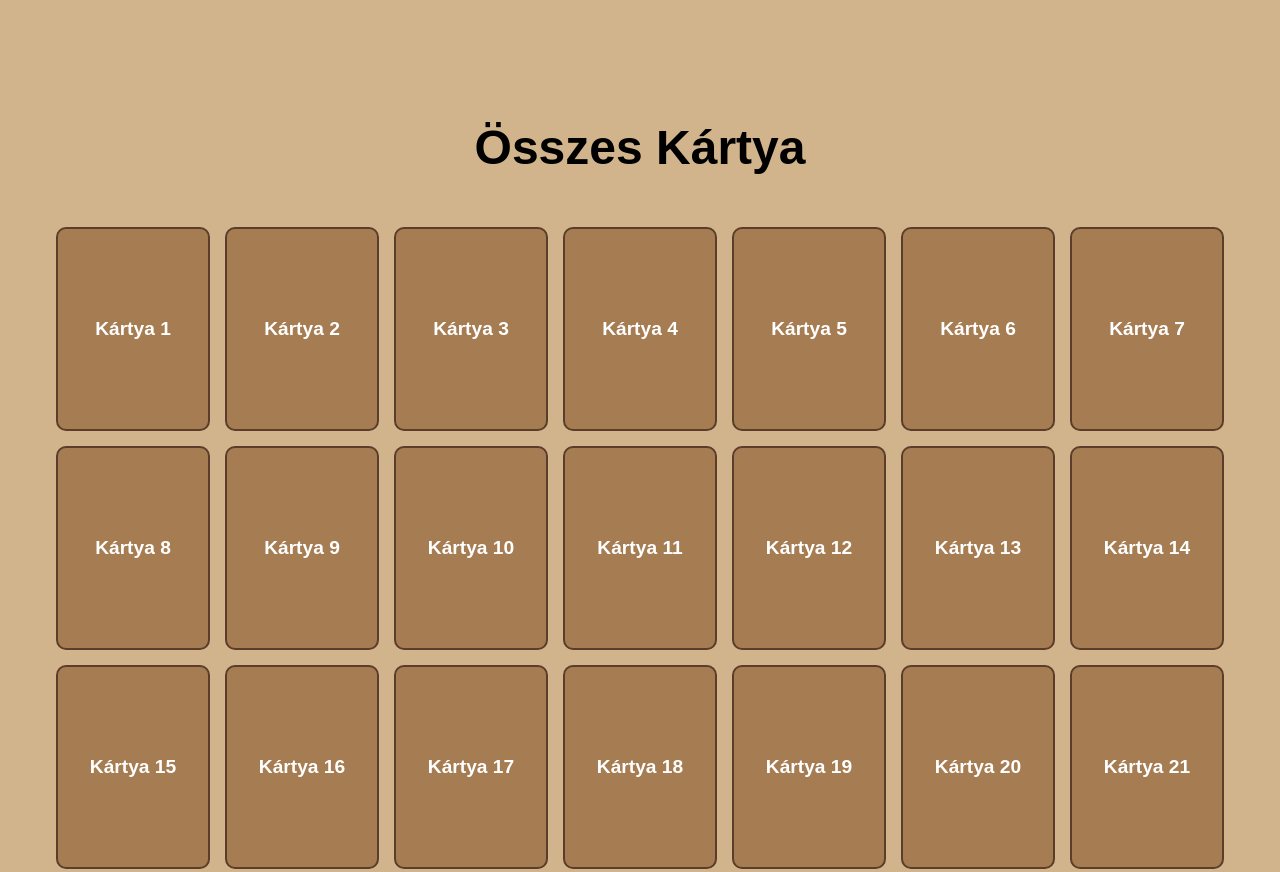
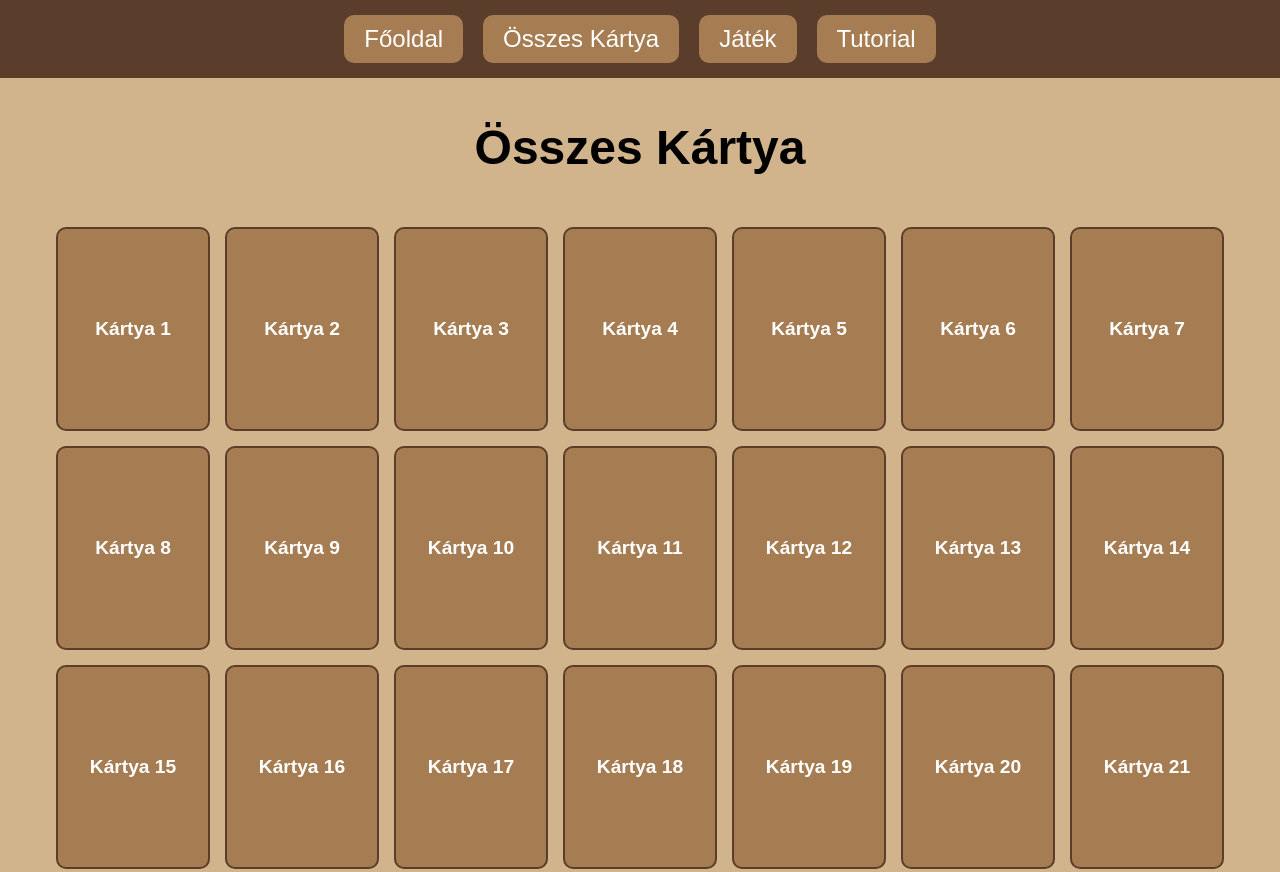
Before and after one commit to REACTOR7421/xcom2-cardgame, a website: page public/cards.html in a window 1280 px wide. Shown: the top 872 px of the page. Drawn offline with Linux system fonts and the light colour scheme.

Commit message:
Update cards.html

```diff
--- a/public/cards.html
+++ b/public/cards.html
@@ -29,7 +29,16 @@
     </style>
 </head>
 <body>
+
     <h1>Összes Kártya</h1>
+
+    <nav class="nav-bar">
+        <a href="index.html">Főoldal</a>
+        <a href="cards.html">Összes Kártya</a>
+        <a href="#">Játék</a>
+        <a href="#">Tutorial</a>
+    </nav>
+
     <div class="card-container" id="card-container"></div>
 
     <script>
@@ -43,5 +52,6 @@
             container.appendChild(card);
         }
     </script>
+
 </body>
 </html>
```
